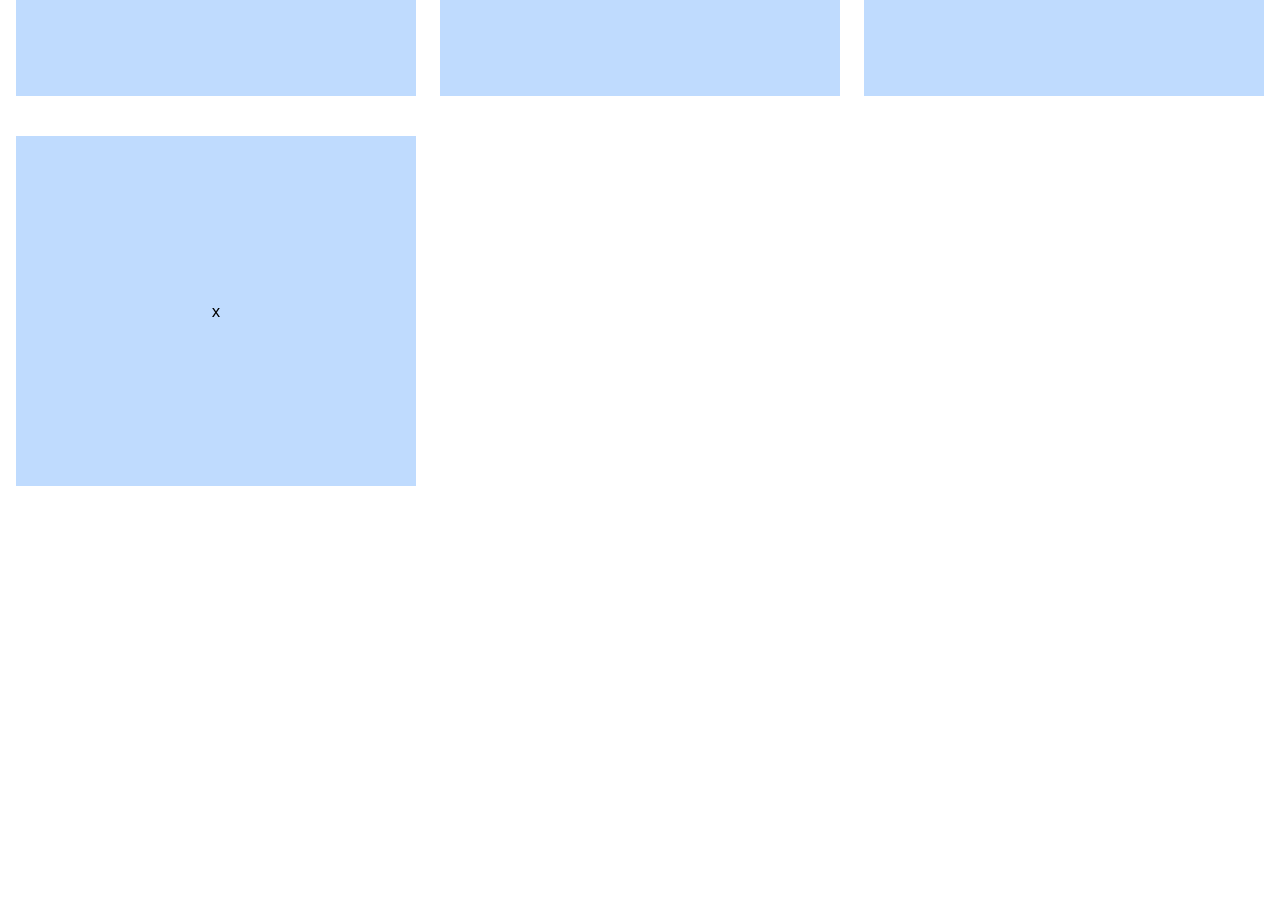
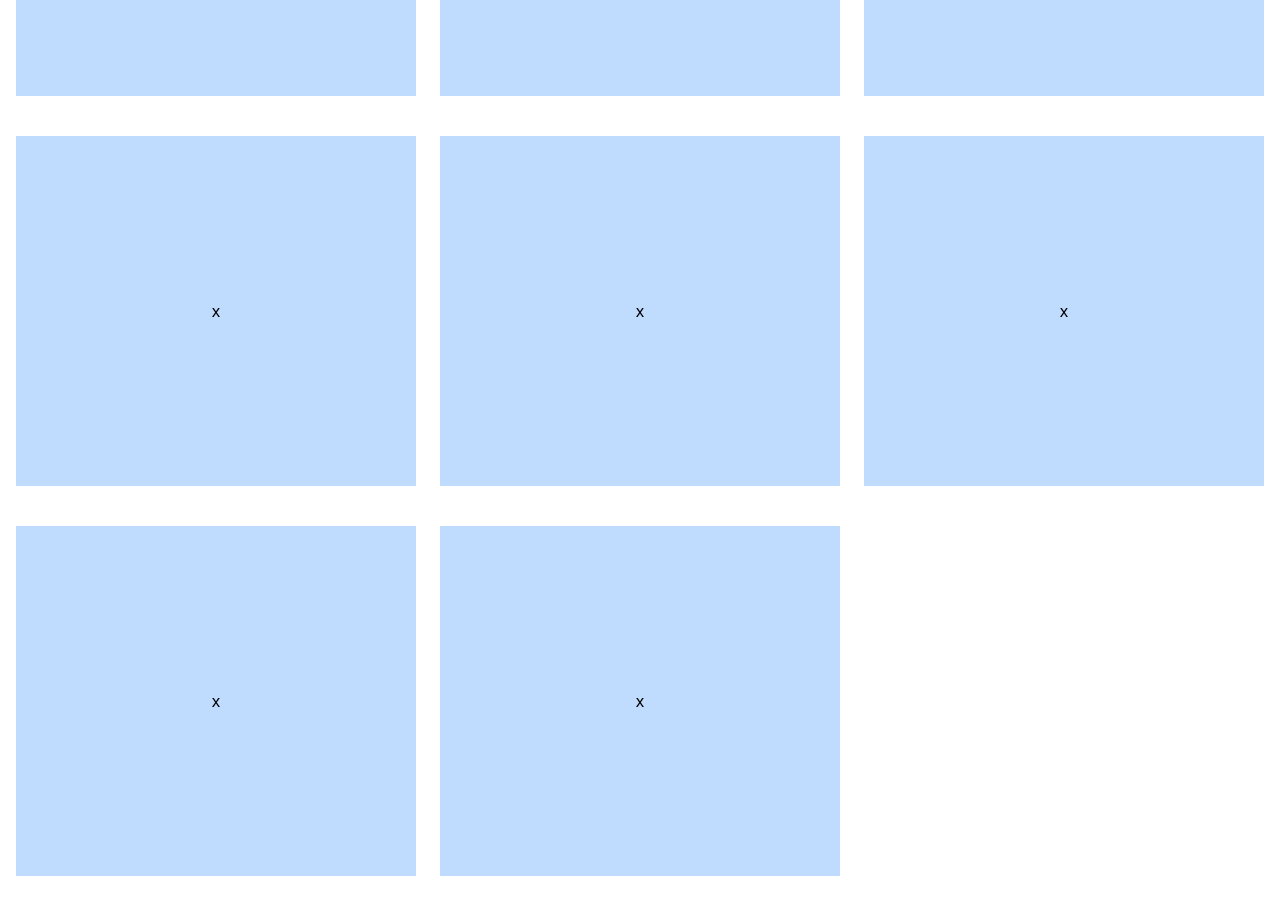
Before and after one commit to Aghakarim-23/proJect, a plain HTML site: page index.html in a window 1280 px wide. Shown: the part 820-1734 px from the top of the page. Before the commit the page ends 1370 px from the top, so only its background shows below. Drawn offline with nearby package versions, Linux system fonts and the light colour scheme.

Commit message:
another boxes

```diff
--- a/index.html
+++ b/index.html
@@ -79,6 +79,26 @@
       >
         x
       </div>
+      <div
+        class="flex bg-blue-200 justify-center items-center w-[350px] h-[250px] lg:w-[320px] xl:w-[400px] lg:h-[350px]"
+      >
+        x
+      </div>
+      <div
+        class="flex bg-blue-200 justify-center items-center w-[350px] h-[250px] lg:w-[320px] xl:w-[400px] lg:h-[350px]"
+      >
+        x
+      </div>
+      <div
+        class="flex bg-blue-200 justify-center items-center w-[350px] h-[250px] lg:w-[320px] xl:w-[400px] lg:h-[350px]"
+      >
+        x
+      </div>
+      <div
+        class="flex bg-blue-200 justify-center items-center w-[350px] h-[250px] lg:w-[320px] xl:w-[400px] lg:h-[350px]"
+      >
+        x
+      </div>
     </div>
     <script src="script.js"></script>
   </body>
```
